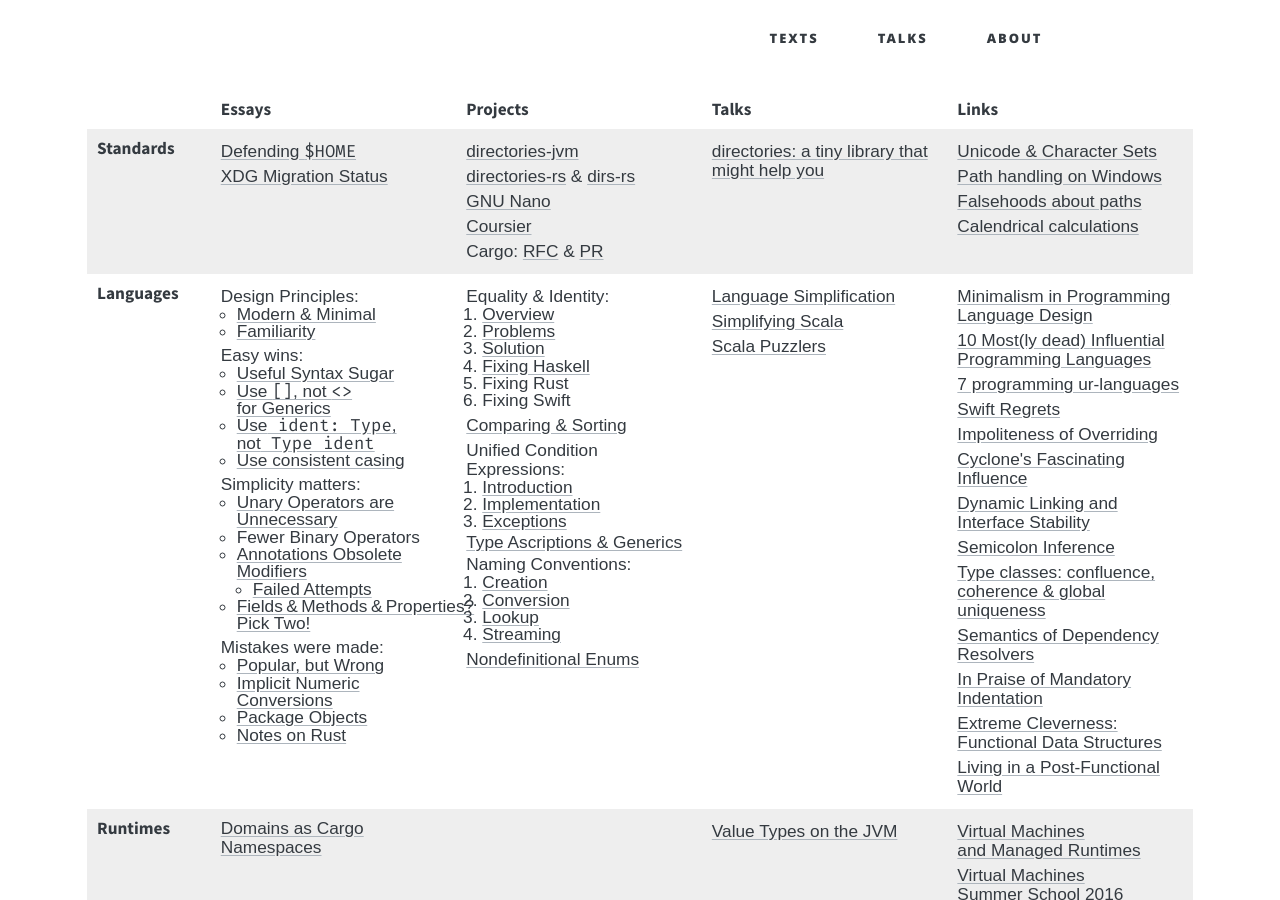
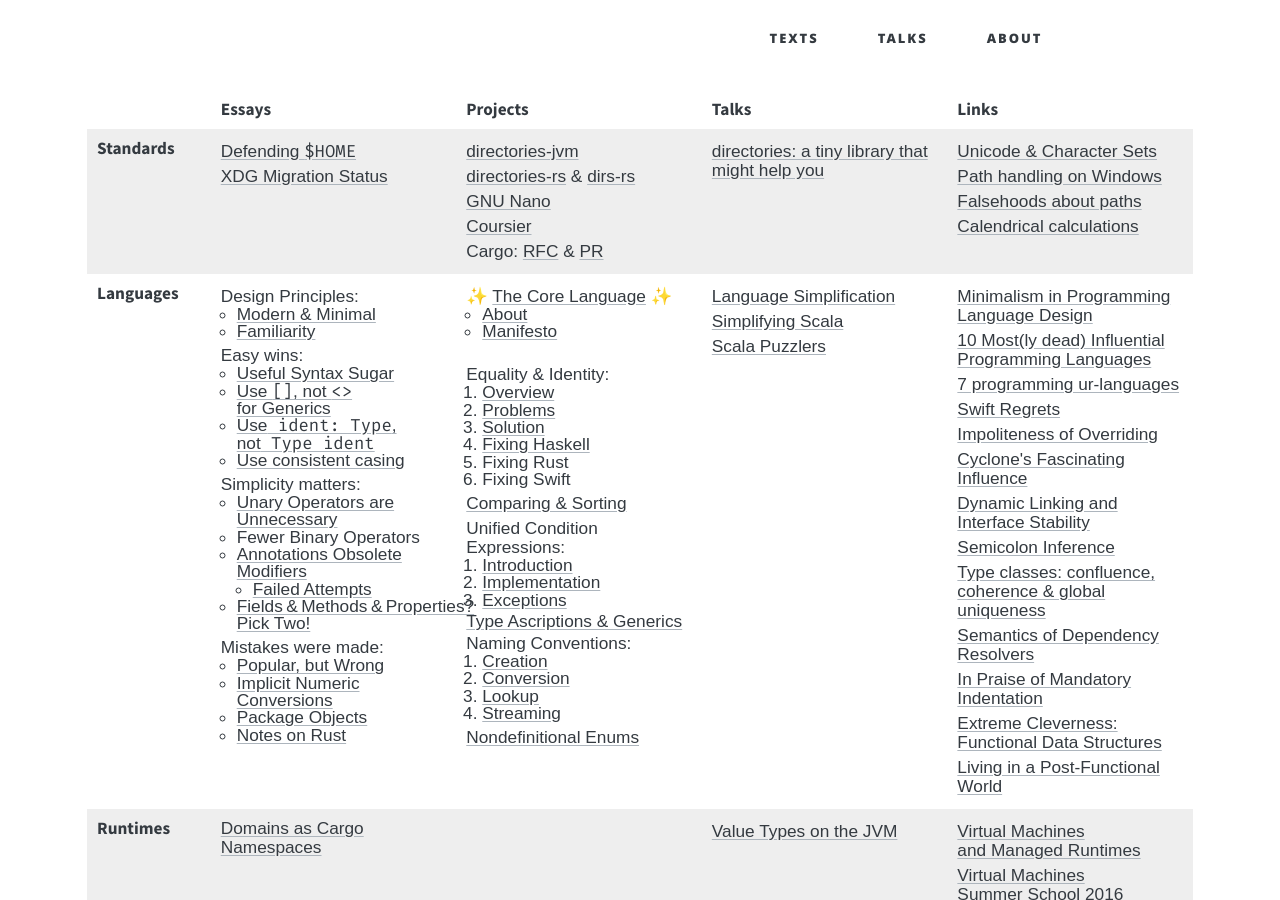
Before and after one commit to soc/soc.me, a Jekyll site: the page built from index.md, in a window 1280 px wide and 900 px high. Built offline with Jekyll 4.4.1, drawn with Linux system fonts in a browser that asks for light colours; some web fonts are replaced.

Commit message:
add Core as project

```diff
--- a/index.md
+++ b/index.md
@@ -72,6 +72,13 @@
       </div>
     </td>
     <td>
+      <div class="core-lang">✨ <a href="https://core-lang.dev">The Core Language</a> ✨
+        <ul>
+          <li><a href="https://core-lang.dev/about">About</a></li>
+          <li><a href="https://core-lang.dev/manifesto">Manifesto</a></li>
+        </ul>
+      </div>
+      <br/>
       <div>Equality &amp; Identity:
         <ol>
           <li><a href="languages/equality-and-identity-part1">Overview</a></li>
```
